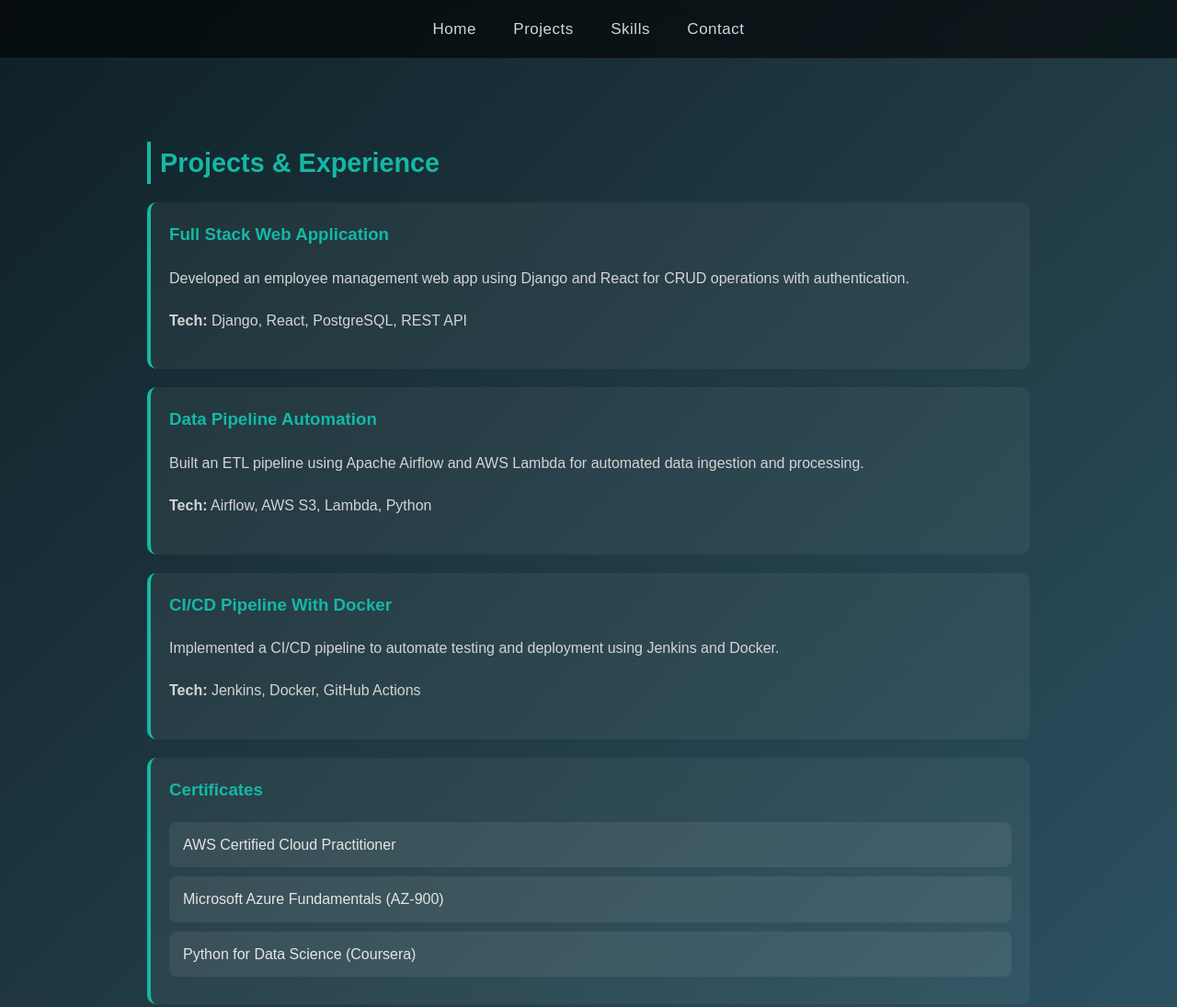
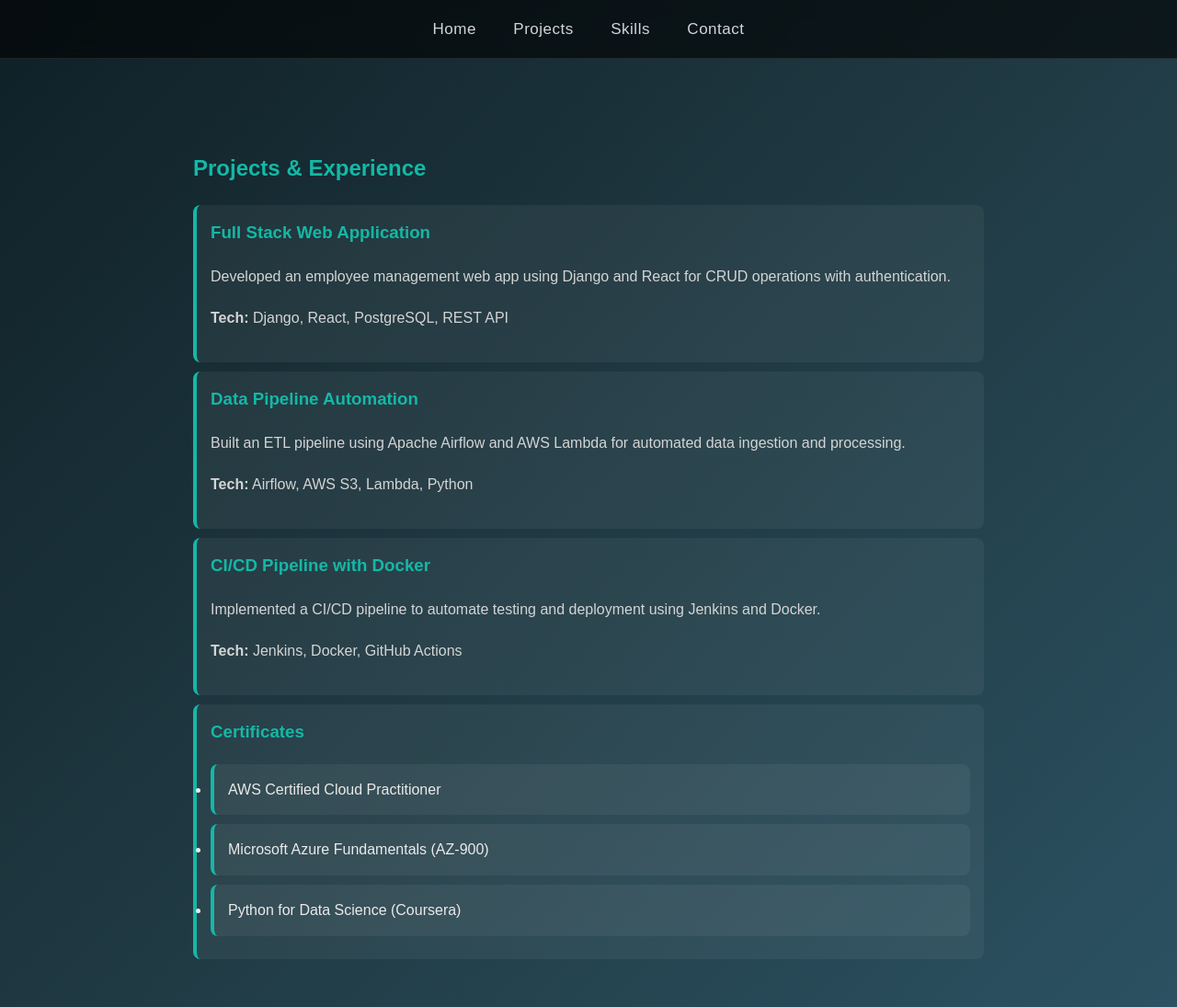
Before and after one commit to revathitech01-commits/Revathi-Portfolio, a plain HTML site: page projects.html in a window 1280 px wide. Shown: the top 1095 px of the page at 92% size. Drawn offline with Linux system fonts and the light colour scheme.

Commit message:
Update style.css

```diff
--- a/style.css
+++ b/style.css
@@ -1,20 +1,18 @@
-/* 🌙 Global Styling */
+/* ===== Base ===== */
 * {
   margin: 0;
   padding: 0;
   box-sizing: border-box;
 }
-
 body {
   font-family: 'Poppins', sans-serif;
   background: linear-gradient(135deg, #0f2027, #203a43, #2c5364);
   color: #eaeaea;
   min-height: 100vh;
   line-height: 1.6;
-  overflow-x: hidden;
 }
 
-/* 🧭 Navigation Bar */
+/* ===== Navbar ===== */
 nav {
   background: rgba(0, 0, 0, 0.6);
   backdrop-filter: blur(10px);
@@ -25,7 +23,6 @@ nav {
   z-index: 100;
   border-bottom: 1px solid rgba(255,255,255,0.1);
 }
-
 nav a {
   color: #d1d5db;
   margin: 0 18px;
@@ -35,124 +32,59 @@ nav a {
   letter-spacing: 0.5px;
   transition: 0.3s;
 }
-
 nav a:hover {
-  color: #14b8a6; /* teal accent */
+  color: #14b8a6;
   text-shadow: 0 0 8px #14b8a6;
 }
 
-/* ✨ Main Content */
+/* ===== Container ===== */
 .container {
   width: 90%;
-  max-width: 1000px;
+  max-width: 900px;
   margin: 80px auto;
-  padding: 10px 20px;
-  animation: fadeIn 1s ease-in-out;
+  padding: 20px;
 }
-
-@keyframes fadeIn {
-  from { opacity: 0; transform: translateY(15px); }
-  to { opacity: 1; transform: translateY(0); }
-}
-
-/* 🏷 Headings */
 h1, h2, h3 {
   color: #14b8a6;
   margin-bottom: 20px;
-  text-transform: capitalize;
 }
-
 h1 {
-  font-size: 2.8rem;
   color: #fff;
+  font-size: 2.5rem;
 }
-
-h2 {
-  font-size: 1.8rem;
-  border-left: 4px solid #14b8a6;
-  padding-left: 10px;
-}
-
-/* 📄 Paragraphs */
 p {
-  font-size: 1rem;
   color: #d4d4d4;
   margin-bottom: 20px;
 }
-
-/* 🔘 Buttons */
 .button {
-  display: inline-block;
   background: #14b8a6;
   color: #0f172a;
   padding: 10px 25px;
   border-radius: 25px;
-  font-weight: 600;
   text-decoration: none;
-  letter-spacing: 0.5px;
   transition: 0.3s;
 }
-
 .button:hover {
   background: #0d9488;
   color: white;
-  transform: translateY(-2px);
-  box-shadow: 0 0 10px #14b8a6;
 }
 
-/* 💼 Projects */
-.project-card {
-  background: rgba(255, 255, 255, 0.05);
+/* ===== Cards ===== */
+.project-card, ul li {
+  background: rgba(255,255,255,0.05);
+  padding: 15px;
+  margin: 10px 0;
   border-left: 4px solid #14b8a6;
-  border-radius: 10px;
-  padding: 20px;
-  margin-bottom: 20px;
-  transition: 0.3s;
+  border-radius: 8px;
 }
-
-.project-card:hover {
-  transform: translateX(5px);
+.project-card:hover, ul li:hover {
   background: rgba(255,255,255,0.08);
 }
 
-/* 🧠 Skills List */
-ul {
-  list-style: none;
-  margin-top: 20px;
-}
-
-ul li {
-  background: rgba(255, 255, 255, 0.07);
-  padding: 12px 15px;
-  margin-bottom: 10px;
-  border-radius: 8px;
-  color: #e5e5e5;
-  transition: 0.3s;
-}
-
-ul li:hover {
-  background: rgba(255, 255, 255, 0.12);
-  transform: translateX(5px);
-}
-
-/* 🔗 Contact Links */
-a {
-  color: #14b8a6;
-  text-decoration: none;
-}
-
-a:hover {
-  text-decoration: underline;
-}
-
-/* 📱 Responsive */
+/* ===== Responsive ===== */
 @media (max-width: 768px) {
   nav a {
     display: block;
     margin: 10px 0;
   }
-
-  .container {
-    margin: 40px auto;
-  }
 }
```
